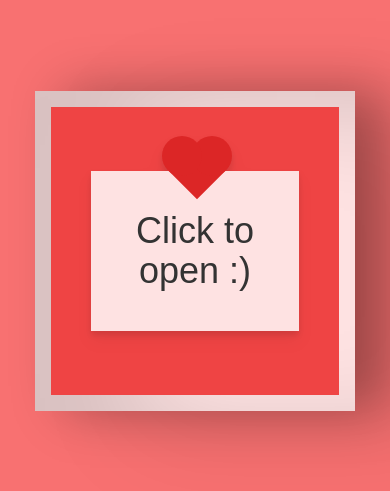
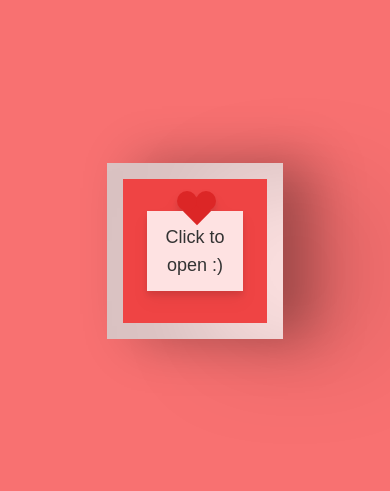
Before and after one commit to Pardis-h/Valentine-Card, a Next.js app: page / in a window 390 px wide. Shown: the part 171-662 px from the top of the page. Built offline with nearby package versions, Linux system fonts and the light colour scheme; a web font is replaced by a local one.

Commit message:
responsiveness on mobile

```diff
--- a/app/globals.css
+++ b/app/globals.css
@@ -2,11 +2,7 @@
 @tailwind base;
 @tailwind components;
 @tailwind utilities;
-/* @layer base {
-  html,body,* {
-    font-family: "Mochiy Pop P One", sans-serif;
-  }
-} */
+
 body,
 *,
 p {
@@ -118,21 +114,56 @@ p {
   }
 }
 
-@media screen and (max-width:900px) {
+@media screen and (max-width: 1023px) {
+  #open:checked ~ .card-front:before {
+    width: 176px;
+    height: 176px;
+  }
+  .one,
+  .two,
+  .three,
+  .four,
+  .five {
+    height: 18px;
+    width: 18px;
+  }
+  .one {
+    left: 0px;
+    animation: heart 1s ease-out infinite;
+  }
+
+  .two {
+    left: 10px;
+    animation: heart 2s ease-out infinite;
+  }
+
+  .three {
+    left: 20px;
+    animation: heart 1.5s ease-out infinite;
+  }
+
+  .four {
+    left: 30px;
+    animation: heart 2.3s ease-out infinite;
+  }
+
+  .five {
+    left: 40px;
+    animation: heart 1.7s ease-out infinite;
+  }
+  @keyframes heart {
+    0% {
+      transform: translateY(60px) scale(0.3);
+      opacity: 0.5;
+    }
+    100% {
+      transform: translateY(-140px) scale(1.5);
+      opacity: 1;
+    }
+  }
+}
+ @media screen and (max-width: 768px) {
   #open:checked ~ .card-front {
     transform: rotateY(-120deg);
-    /* box-shadow: inset 100px 60px 100px rgba(0, 0, 0, 0.236),
-    20px 0 20px rgba(0, 0, 0, 0.105); */
   }
 }
-@media screen and (max-width:768px) {
-  #open:checked ~ .card-front {
-    transform: rotateY(-93deg);
-  }
-  #open:checked ~ .card-front:before {
-    z-index: 5;
-    background-color: #efeced;
-    box-shadow: inset 100px 20px 100px rgba(75, 73, 73, 0.1),
-      30px 0 50px rgba(0, 0, 0, 0.1);
-  }
-}
--- a/app/page.js
+++ b/app/page.js
@@ -5,62 +5,70 @@ export default function Home() {
   const [check, setCheck] = useState(false);
   return (
     <main className="flex w-full bg-red-400 h-screen items-center justify-center p-24">
-      <div
-        className="relative w-80 h-80 valentines-day-card"
-      >
+      <div className="relative w-44 h-44 lg:w-80 lg:h-80 valentines-day-card">
         <input
           className="hidden peer/draft"
           type="checkbox"
           name="open"
           id="open"
-          onChange={() => !check ?setTimeout(()=>setCheck(!check),100) :setCheck(!check)}
+          onChange={() =>
+            !check ? setTimeout(() => setCheck(!check), 100) : setCheck(!check)
+          }
         />
         <label
           htmlFor="open"
-          className={`absolute w-80 h-80 bg-transparent left-0 top-0 cursor-pointer z-20`}
+          className={`absolute w-44 h-44 lg:w-80 lg:h-80 bg-transparent left-0 top-0 cursor-pointer z-20`}
         ></label>
         <div
-          className={`relative w-80 h-80 origin-left shadow-custom1 duration-300 bg-red-100 z-10
-        before:absolute before:content-[''] before:w-72 before:h-72 before:bg-red-500 before:top-4 before:left-4
+          className={`relative w-44 h-44 lg:w-80 lg:h-80 origin-left shadow-custom1 duration-300 bg-red-100 z-10
+        before:absolute before:content-[''] before:w-36 before:h-36 before:lg:w-72 before:lg:h-72 before:bg-red-500 before:top-4 before:left-4
         peer-checked/draft:rotate-[-50deg] peer-checked/draft:z-0 card-front`}
         >
           <p
-            className={`relative w-52 h-40 bg-red-100 top-20 left-14 text-[#333] text-4xl flex justify-center items-center
+            className={`relative w-24 h-20 lg:w-52 lg:h-40 bg-red-100 top-12 left-10 lg:top-20 lg:left-14 text-[#333] text-lg lg:text-4xl flex justify-center items-center
             drop-shadow-lg text-center
-            before:absolute before:content-[''] before:bg-red-600 before:w-10 before:h-10 before:rotate-[-45deg] before:top-[-20px] before:left-[86px]
-            after:absolute after:content-[''] after:bg-red-600 after:w-10 after:h-10 after:rounded-[50%] after:top-[-35px] after:left-[71px] after:shadow-custom3
+            before:absolute before:content-[''] before:bg-red-600 before:w-5 before:h-5 before:lg:w-10 before:lg:h-10 before:rotate-[-45deg] before:top-[-10px] before:left-[40px] before:lg:top-[-20px] before:lg:left-[86px]
+            after:absolute after:content-[''] after:bg-red-600 after:w-5 after:h-5 after:lg:w-10 after:lg:h-10 after:rounded-[50%] after:top-[-20px] after:left-[30px] after:lg:top-[-35px] after:lg:left-[71px] after:shadow-custom32 after:lg:shadow-custom3
             `}
           >
             Click to open :)
           </p>
         </div>
         <div
-          className={`absolute w-80 h-80 bg-red-100 z-0 left-0 top-0 shadow-custom2`}
+          className={`absolute w-44 h-44 lg:w-80 lg:h-80 bg-red-100 z-0 left-0 top-0 shadow-custom2`}
         >
           <p
             className={`
-          absolute text-[#333] text-3xl top-[50px] w-80 text-center
-          before:absolute before:left-[5px] before:text-center before:w-80 before:content-["Valentine's"] before:top-[40px] before:text-red-600
-          after:absolute after:left-[5px] after:text-center after:w-80 after:content-["day!"] after:top-[80px]
+          absolute text-[#333] text-sm lg:text-3xl top-[30px] lg:top-[50px] w-44 lg:w-80  text-center
+          before:absolute before:left-[5px] before:text-center before:w-44 before:lg:w-80 before:content-["Valentine's"] before:top-[20px] before:lg:top-[40px] before:text-red-600
+          after:absolute after:left-[5px] after:text-center after:w-44 after:lg:w-80 after:content-["day!"] after:top-[40px] after:lg:top-[80px]
           `}
           >
             Happy
           </p>
-          <p className="absolute text-[#333] top-[20px] text-xl text-center w-80">
+          <p className="absolute text-[#333] top-[12px] lg:top-[20px] text-xs lg:text-xl text-center w-44 lg:w-80">
             Eshghe ghashangam
           </p>
           <div
-            className={` ${!!check ? "block" : "hidden"}  heart relative bg-red-600 h-16 w-16 top-[220px] left-[120px] rotate-[-45deg]
-          before:absolute before:content-[''] before:bg-red-600 before:w-16 before:h-16 before:rounded-[50%] before:top-[-30px] before:left-0
-          after:absolute after:content-[''] after:bg-red-600 after:w-16 after:h-16 after:rounded-[50%] after:left-[30px] after:top-0
+            className={` ${
+              !!check ? "block" : "hidden"
+            }  heart relative bg-red-600 h-8 w-8 lg:h-16 lg:w-16 top-[124px] lg:top-[220px] left-[80px] lg:left-[120px] rotate-[-45deg]
+          before:absolute before:content-[''] before:bg-red-600 before:w-8 before:h-8 before:lg:w-16 before:lg:h-16 before:rounded-[50%] before:top-[-19px] before:lg:top-[-30px] before:left-0
+          after:absolute after:content-[''] after:bg-red-600 after:w-8 after:h-8 after:lg:w-16 after:lg:h-16 after:rounded-[50%] after:left-[19px] after:lg:left-[30px] after:top-0
           `}
           ></div>
           <div
-            className={`${!!check ? "block" : "hidden"}  smile absolute w-8 h-4 bg-[#333] z-[5] rounded-br-[100px] rounded-bl-[100px] top-[240px] left-[136px] overflow-hidden
-            before:absolute before:content-[''] before:w-5 before:h-5 before:bg-[#030202] before:rounded-[50%] before:top-[5px] before:left-[5px]
+            className={`${
+              !!check ? "block" : "hidden"
+            }  smile absolute w-4 lg:w-8 h-2 lg:h-4 bg-[#333] z-[5] rounded-br-[100px] rounded-bl-[100px] top-[135px] lg:top-[240px] left-[88px] lg:left-[136px] overflow-hidden
+            before:absolute before:content-[''] before:w-3 before:h-3 before:lg:w-5 before:lg:h-5 before:bg-[#030202] before:rounded-[50%] before:top-[5px] before:left-[5px]
             `}
           ></div>
-          <div className={`${!!check ? "block" : "hidden"}  eyes  absolute rounded-[50%] w-[10px] h-[10px] z-[5] bg-[#333] top-[230px] left-[166px] shadow-custom4`}></div>
+          <div
+            className={`${
+              !!check ? "block" : "hidden"
+            }  eyes  absolute rounded-[50%] w-[5px] h-[5px] lg:w-[10px] lg:h-[10px] z-[5] bg-[#333] top-[127px] left-[101px] lg:top-[230px] lg:left-[166px] shadow-custom42 lg:shadow-custom4`}
+          ></div>
           <div className={`hearts ${!!check ? "block" : "hidden"} `}>
             <div className="one">
               <svg
--- a/tailwind.config.js
+++ b/tailwind.config.js
@@ -18,7 +18,9 @@ module.exports = {
         custom2:
           "inset 100px 20px 100px rgba(0,0,0,0.22), 100px 20px 100px rgba(0,0,0,0.1)",
         custom3: "30px 0 #dc2626",
+        custom32: "19px 0 #dc2626",
         custom4: "-39px 0 #333",
+        custom42: "-16px 0 #333",
       },
     },
   },
```
